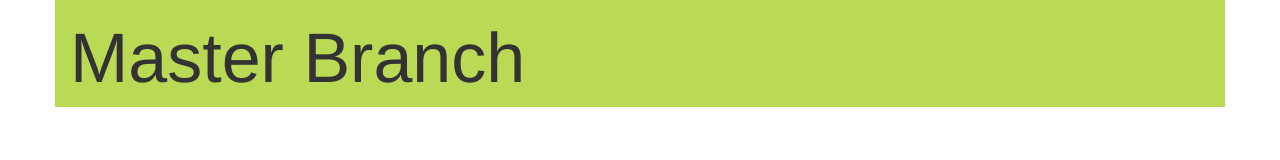
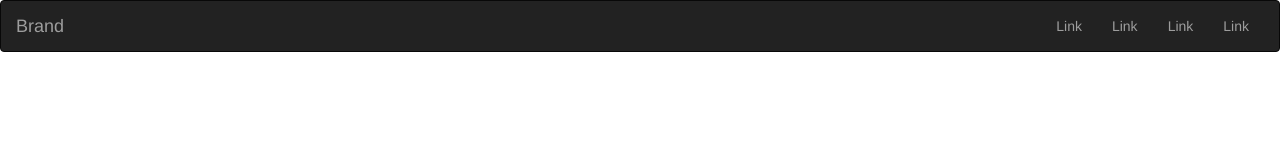
Before and after one commit to kevi123/bootcamp2-work, a plain HTML site: page index.html in a window 1280 px wide. Drawn offline with Linux system fonts and the light colour scheme.

Commit message:
end of class

```diff
--- a/index.html
+++ b/index.html
@@ -12,9 +12,34 @@
 </head>
 <body>
 
-  <div class="container header">
-    <h1>Master Branch</h1>
-  </div>
+  <nav class="navbar navbar-inverse"> <!-- changed defualt to inverse-->
+ <div class="container-fluid">
+   <!-- Brand and toggle get grouped for better mobile display -->
+   <div class="navbar-header">
+     <button type="button" class="navbar-toggle collapsed" data-toggle="collapse" data-target="#bs-example-navbar-collapse-1" aria-expanded="false">
+       <span class="sr-only">Toggle navigation</span>
+       <span class="icon-bar"></span>
+       <span class="icon-bar"></span>
+       <span class="icon-bar"></span>
+     </button>
+     <a class="navbar-brand" href="#">Brand</a>
+   </div>
+
+   <!-- Collect the nav links, forms, and other content for toggling -->
+   <div class="collapse navbar-collapse" id="bs-example-navbar-collapse-1">
+
+
+
+     <ul class="nav navbar-nav navbar-right">
+       <li><a href="#">Link</a></li>
+       <li><a href="#">Link</a></li>
+       <li><a href="#">Link</a></li>
+       <li><a href="#">Link</a></li>
+
+
+   </div><!-- /.navbar-collapse -->
+ </div><!-- /.container-fluid -->
+</nav>
 
 
   <script src="js/bootstrap.min.js"></script>
```
